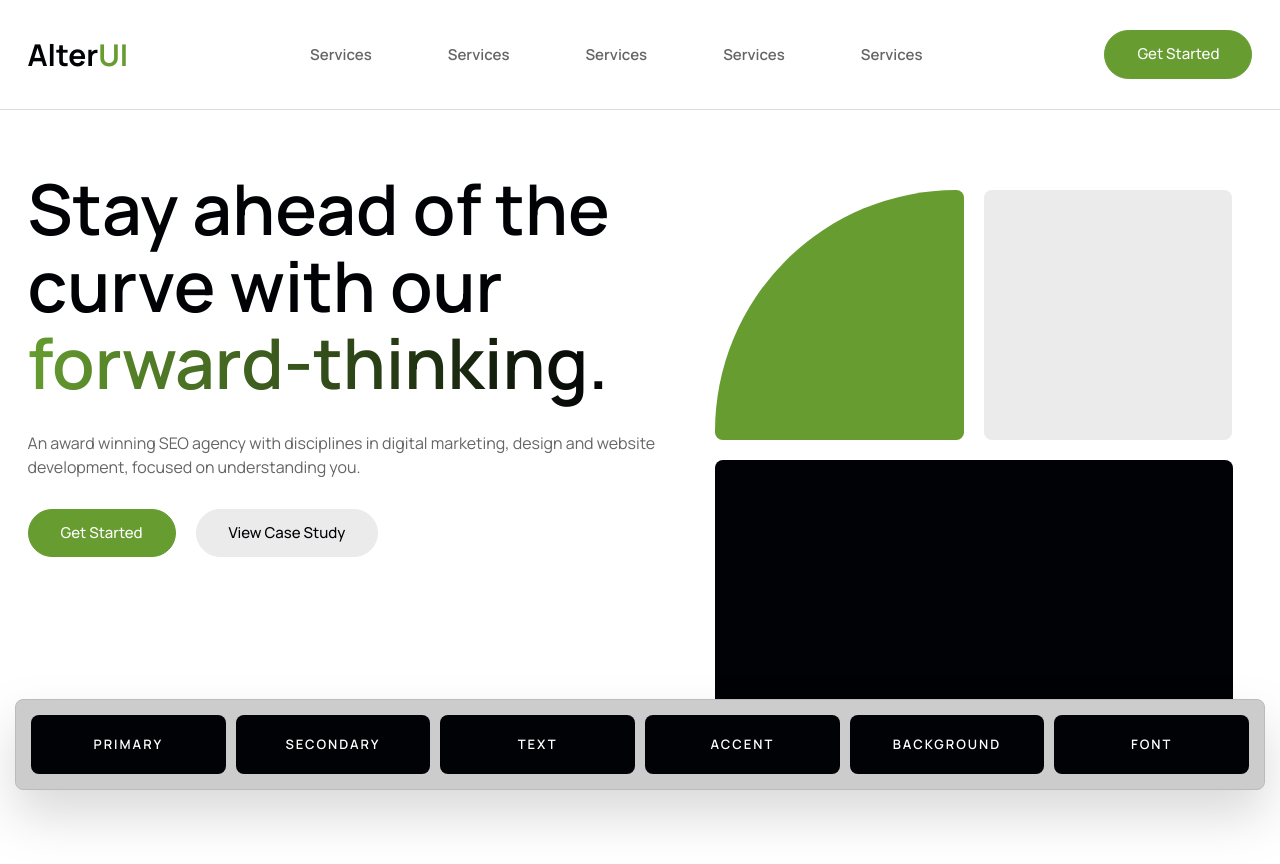
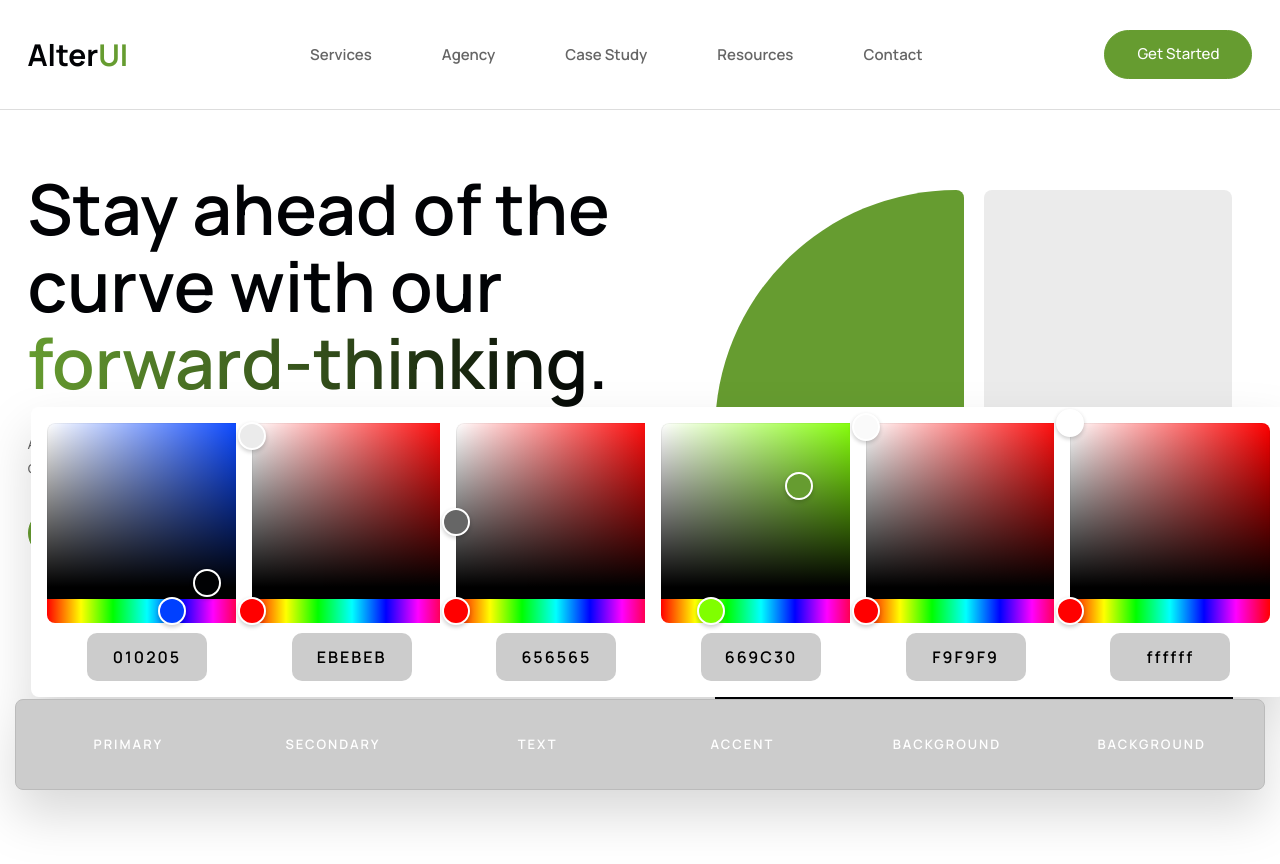
Before and after one commit to moazamdev/alter-ui, a React (Vite) app: page / in a window 1280 px wide. Shown: the top 864 px of the page. Built offline with nearby package versions, Linux system fonts and the light colour scheme.

Commit message:
implementing the functionality

```diff
--- a/src/components/control-bar.jsx
+++ b/src/components/control-bar.jsx
@@ -1,15 +1,58 @@
+import ControlButton from "./control-button";
+
 const ControlBar = () => {
-	let classes =
-		"font-semibold text-center text-white uppercase tracking-[2px] text-[13px] bg-primary px-[30px] py-[20px] rounded-lg select-none";
+	// let classes =
+	// 	"relative font-semibold text-center uppercase tracking-[2px] text-[13px] px-[30px] py-[20px] rounded-lg select-none cursor-pointer";
 	return (
 		<div className="flex justify-center items-center w-full mx-auto my-0 px-2.5 py-[20px] md:py-[50px]">
 			<div className="w-[min(100%_-_15px,1250px)] border border-[#bbb] p-[15px] rounded-lg grid grid-cols-6 gap-[10px] bg-[#ccc] fixed bottom-[10px] drop-shadow-2xl">
-				<div className={classes}>Primary</div>
-				<div className={classes}>Secondary</div>
-				<div className={classes}>Text</div>
-				<div className={classes}>Accent</div>
-				<div className={classes}>Background</div>
-				<div className={classes}>Font</div>
+				<ControlButton colorValue={"#010205"} buttonText={"Primary"} />
+
+				<ControlButton
+					colorValue={"#EBEBEB"}
+					buttonText={"Secondary"}
+				/>
+				<ControlButton colorValue={"#656565"} buttonText={"Text"} />
+				<ControlButton colorValue={"#669C30"} buttonText={"Accent"} />
+				<ControlButton
+					colorValue={"#F9F9F9"}
+					buttonText={"Background"}
+				/>
+				<ControlButton
+					colorValue={"#ffffff"}
+					buttonText={"Background"}
+				/>
+
+				{/* <div
+					// onClick={() => alert("hello")}
+					className={`${classes} bg-primary text-white`}
+				>
+					Primary
+					<div className="absolute bottom-[130%] left-0 right-0 w-[300px] h-auto p-5 bg-[#fff] rounded-lg flex justify-center items-center text-[10px] flex flex-col gap-[10px]">
+						<HslaColorPicker />
+						<HexColorInput
+							style={{
+								borderRadius: "10px",
+								width: "60%",
+								height: "3em",
+								background: "#ccc",
+								color: "black",
+								textAlign: "center",
+								fontSize: "16px",
+								outline: "none",
+							}}
+						/>
+					</div>
+				</div> */}
+				{/* <div className={`${classes} bg-secondary text-black`}>
+					Secondary
+				</div>
+				<div className={`${classes} bg-text text-white`}>Text</div>
+				<div className={`${classes} bg-accent text-white`}>Accent</div>
+				<div className={`${classes} bg-mainbg text-black`}>
+					Background
+				</div>
+				<div className={`${classes} bg-white text-black`}>Font</div> */}
 			</div>
 		</div>
 	);
--- /dev/null
+++ b/src/components/control-button.jsx
@@ -0,0 +1,35 @@
+import React, { useState } from "react";
+import { HexColorInput, HexColorPicker } from "react-colorful";
+
+const ControlButton = ({ colorValue, buttonText }) => {
+	const [color, setColor] = useState(colorValue);
+	console.log("colorValue: ", colorValue);
+	console.log("color: ", color);
+	console.log(typeof color);
+	return (
+		<div
+			className={`relative font-semibold text-center uppercase tracking-[2px] text-[13px] px-[30px] py-[20px] rounded-lg select-none cursor-pointer text-white bg-[${color}]`}
+		>
+			{buttonText}
+			<div className="absolute bottom-[130%] left-0 right-0 w-fit h-auto p-4 bg-[#fff] rounded-lg flex justify-center items-center text-[10px] flex flex-col gap-[10px] cursor-default">
+				<HexColorPicker color={color} onChange={setColor} />
+				<HexColorInput
+					color={color}
+					onChange={setColor}
+					style={{
+						borderRadius: "10px",
+						width: "60%",
+						height: "3em",
+						background: "#ccc",
+						color: "black",
+						textAlign: "center",
+						fontSize: "16px",
+						outline: "none",
+					}}
+				/>
+			</div>
+		</div>
+	);
+};
+
+export default ControlButton;
--- a/src/components/list-item.jsx
+++ b/src/components/list-item.jsx
@@ -5,7 +5,7 @@ const ListItem = ({ item }) => {
 				className="text-text font-semibold text-[15px] hover:text-accent"
 				href="#"
 			>
-				Services
+				{item}
 			</a>
 		</li>
 	);
--- a/tailwind.config.js
+++ b/tailwind.config.js
@@ -8,6 +8,7 @@ export default {
 				secondary: "#EBEBEB",
 				text: "#656565",
 				accent: "#669C30",
+				mainbg: "#fafafa",
 			},
 		},
 	},
```
